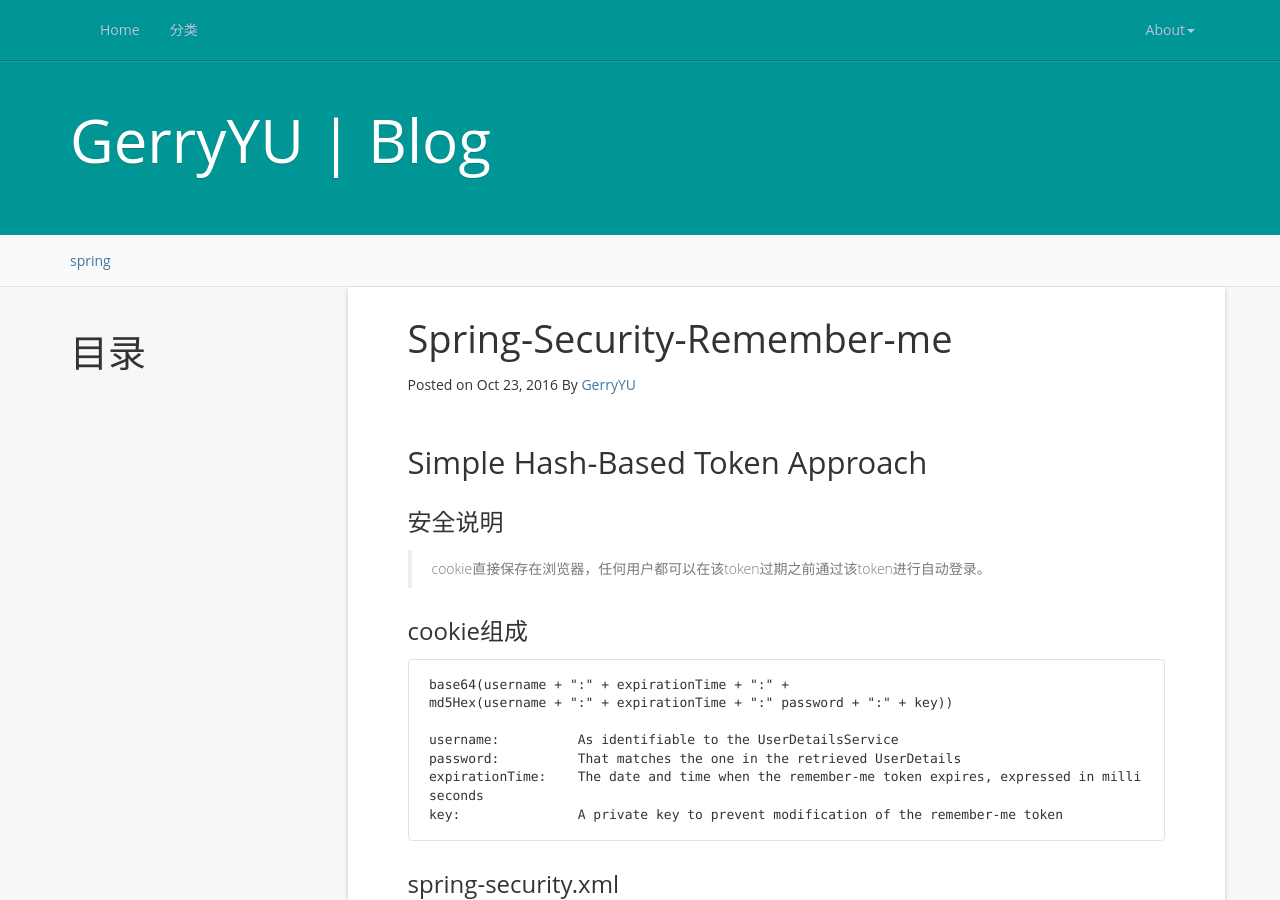
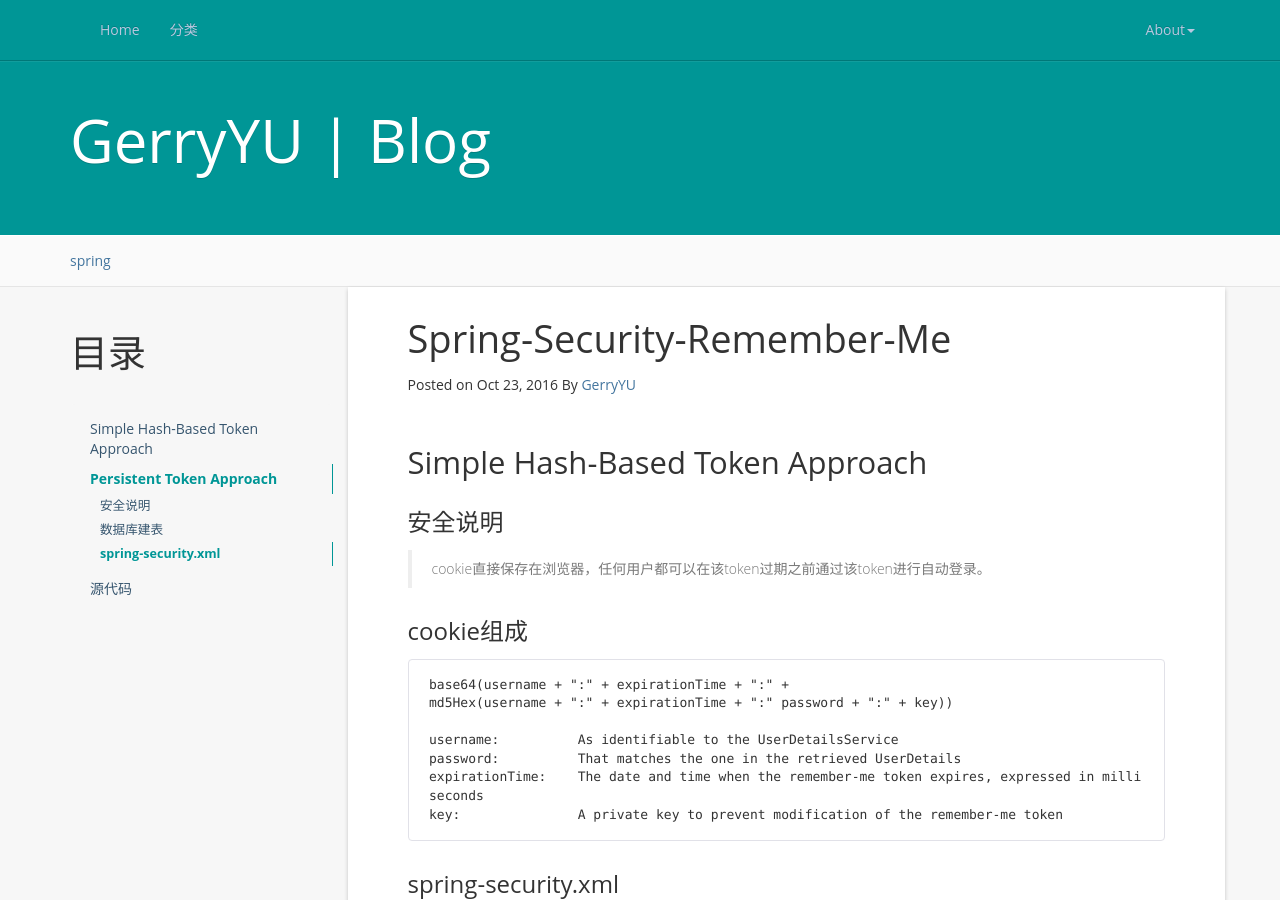
Before and after one commit to Gerry-Yu/Gerry-Yu.github.io, a Jekyll site: the page built from _posts/2016-10-23-Spring-Security-Remember-me.md, in a window 1280 px wide and 900 px high. Built offline with Jekyll 4.4.1, drawn with Linux system fonts in a browser that asks for light colours; part of the change alters nothing that is shown.

Commit message:
20161023

```diff
--- a/_posts/2016-10-23-Spring-Security-Remember-me.md
+++ b/_posts/2016-10-23-Spring-Security-Remember-me.md
@@ -1,9 +1,13 @@
 ---
 layout: post
-title:  "Spring-Security-Remember-me"
+title:  "Spring-Security-Remember-Me"
 categories: spring
 tag: spring
 ---
+
+* content
+{:toc}
+
 
 ## Simple Hash-Based Token Approach
 
```
